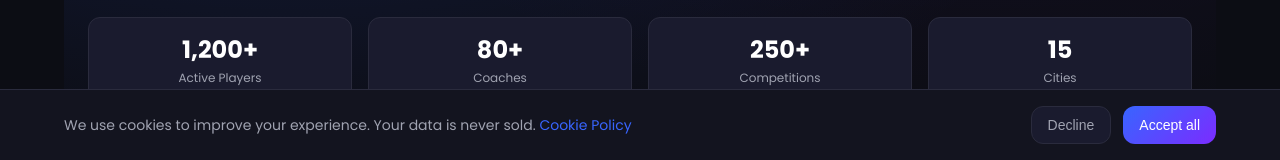
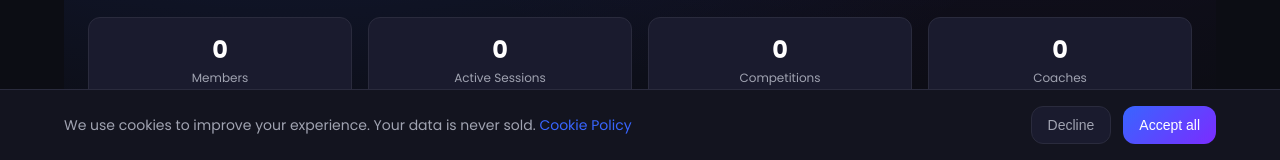
Before and after one commit to ardalescai-tech/cosmaclub, a Next.js app: page / in a window 1280 px wide. Shown: the part 640-800 px from the top of the page. Built offline with nearby package versions, Linux system fonts and the light colour scheme; no server answers; the database is empty.

Commit message:
fix: homepage real stats from DB

```diff
--- a/src/app/page.tsx
+++ b/src/app/page.tsx
@@ -1,6 +1,16 @@
 import Link from "next/link";
+import { prisma } from "@/lib/prisma";
 
-export default function HomePage() {
+export const revalidate = 0;
+
+export default async function HomePage() {
+  const [memberCount, sessionCount, competitionCount, coachCount] = await Promise.all([
+    prisma.user.count(),
+    prisma.playSession.count({ where: { status: "SCHEDULED" } }),
+    prisma.competition.count(),
+    prisma.coach.count({ where: { isActive: true } }),
+  ]);
+
   return (
     <main style={{ background: "#0C0D14", minHeight: "100vh" }}>
 
@@ -42,13 +52,13 @@ export default function HomePage() {
           </div>
         </div>
 
-        {/* STATS */}
+        {/* STATS — date reale din DB */}
         <div className="relative z-10 grid grid-cols-2 md:grid-cols-4 gap-4 mt-16">
           {[
-            { value: "1,200+", label: "Active Players" },
-            { value: "80+", label: "Coaches" },
-            { value: "250+", label: "Competitions" },
-            { value: "15", label: "Cities" },
+            { value: memberCount.toString(), label: "Members" },
+            { value: sessionCount.toString(), label: "Active Sessions" },
+            { value: competitionCount.toString(), label: "Competitions" },
+            { value: coachCount.toString(), label: "Coaches" },
           ].map((stat) => (
             <div key={stat.label} className="rounded-xl p-4 text-center"
               style={{ background: "#1A1B2E", border: "1px solid #2A2B3D" }}>
@@ -90,7 +100,7 @@ export default function HomePage() {
           style={{ background: "linear-gradient(135deg, rgba(56,101,255,0.2), rgba(123,44,255,0.2))", border: "1px solid rgba(56,101,255,0.3)" }}>
           <h2 className="text-3xl font-bold text-white mb-4">Ready to take your game to the next level?</h2>
           <p className="mb-8" style={{ color: "#A0A3B1" }}>Join NovaClub today.</p>
-          <Link href="/login"
+          <Link href="/register"
             className="inline-block px-8 py-3 rounded-xl font-medium text-white"
             style={{ background: "linear-gradient(135deg, #3865FF, #7B2CFF)" }}>
             Join Now
```
